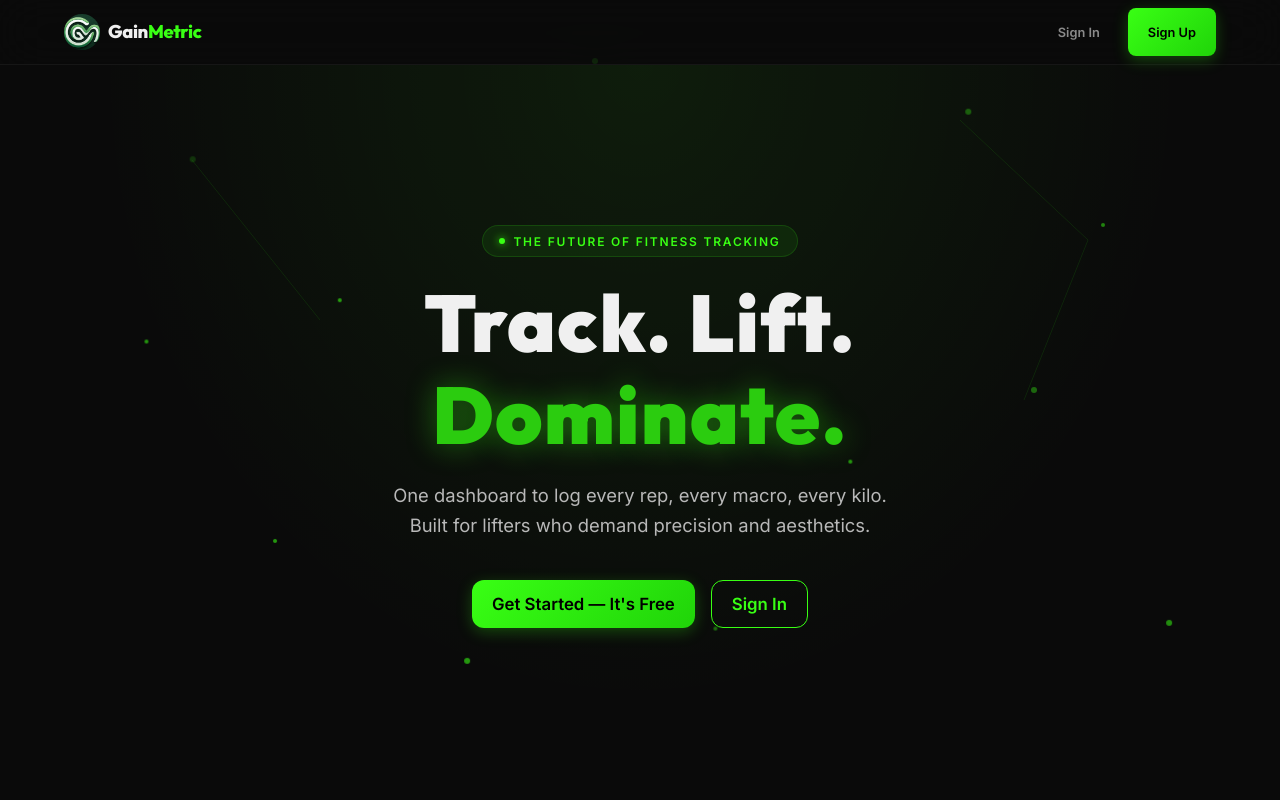
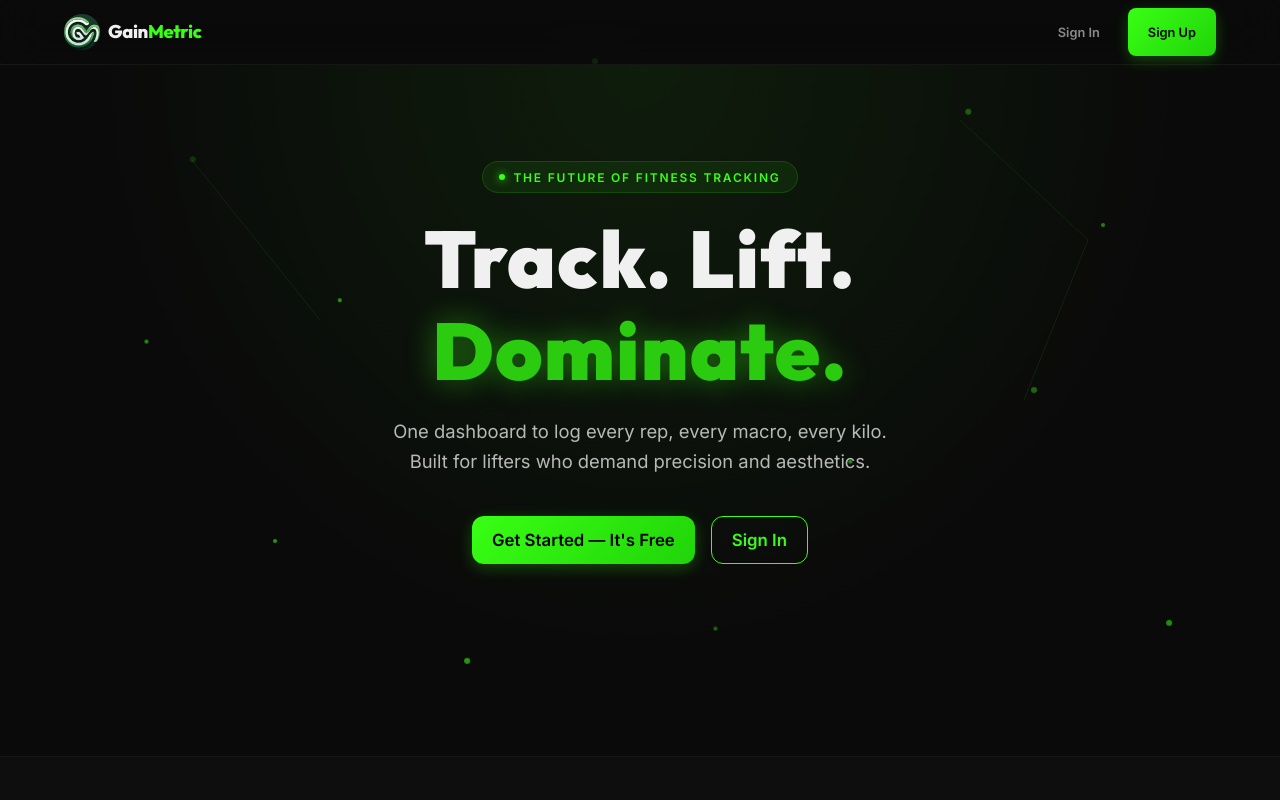
Before and after one commit to enigmagaming2007-hub/GainMetric, a website: page public/index.html in a window 1280 px wide. Shown: the top 800 px of the page. Drawn offline with nearby package versions, Linux system fonts and the light colour scheme.

Commit message:
UI: Decreased top padding on the landing page hero section

```diff
--- a/public/styles.css
+++ b/public/styles.css
@@ -161,7 +161,7 @@ select optgroup { color: var(--accent); font-weight: 600; }
 .landing-hero {
   min-height: 80vh; display: flex; flex-direction: column;
   justify-content: center; align-items: center; text-align: center;
-  padding: 8rem 1.5rem 5rem; position: relative; overflow: hidden;
+  padding: 4rem 1.5rem 5rem; position: relative; overflow: hidden;
 }
 .landing-hero-container { position: relative; z-index: 1; max-width: 720px; }
 .landing-glow {
```
